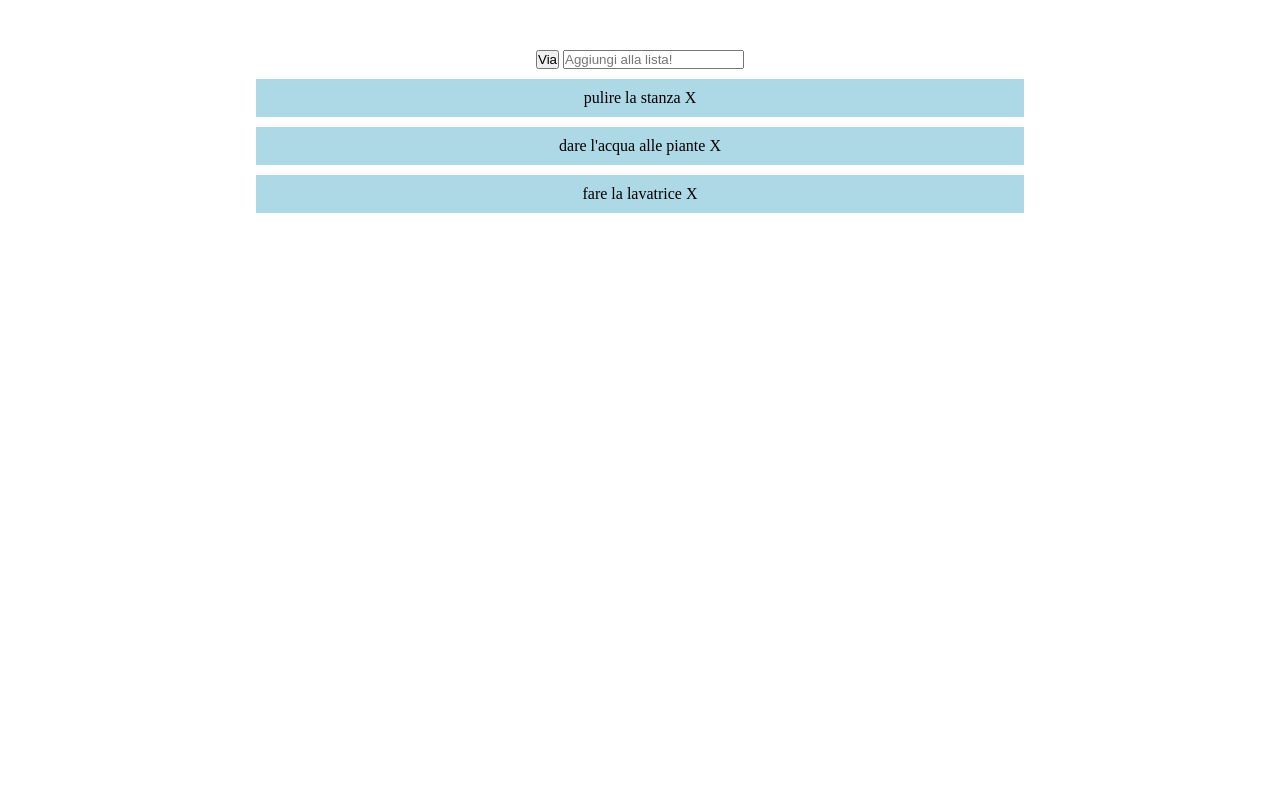
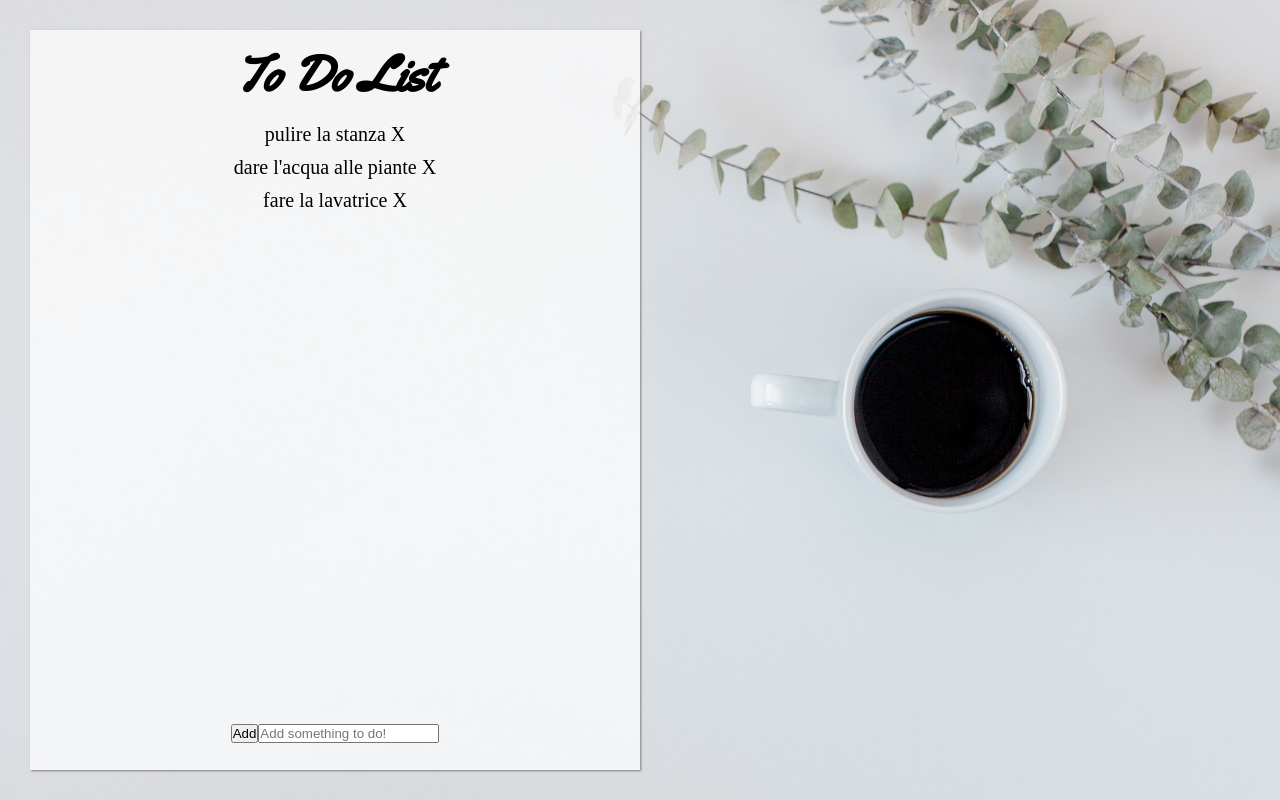
Before and after one commit to MatiaCasu/vue-todolist, a plain HTML site: page index.html in a window 1280 px wide. Drawn offline with nearby package versions, Linux system fonts and the light colour scheme.

Commit message:
Aggiunta img background e stile base lista

```diff
--- a/css/style.css
+++ b/css/style.css
@@ -2,15 +2,49 @@
   margin: 0;
   padding: 0;
   box-sizing: border-box;
+  /* background-color: rgba(52, 80, 204, 0.7); */
 }
+
 .body-wrapper{
+  height: 100vh;
+  background-image: url(../img/coffee.jpg);
+  background-size: cover;
   text-align: center;
-  width: 60%;
-  margin: 50px auto;
+  padding: 30px;
 }
-.list li{
+
+.paper-list{
+ background-color: rgba(255,255,255,0.7);
+ box-shadow: 1px 1px 2px grey;
+ width: 50%;
+ height: 100%;
+ padding: 0 20px;
+ display: flex;
+ flex-direction: column;
+}
+
+.title{
+  font-family: 'Yellowtail', cursive;
+  font-size: 25px;
+  text-transform: capitalize;
+  flex-basis: 10%;
+  padding: 10px 0;
+}
+
+ul.list{
+  flex-basis: 80%;
   list-style: none;
-  background-color: lightblue;
-  margin: 10px 0;
-  padding: 10px;
+  overflow-y: auto;
 }
+
+ul.list li{
+  padding: 5px 0;
+  font-size: 20px;
+}
+
+.add-item{
+  flex-basis: 10%;
+  display: flex;
+  justify-content: center;
+  align-items: center;
+}
--- a/index.html
+++ b/index.html
@@ -4,16 +4,27 @@
   <meta charset="UTF-8">
   <meta name="viewport" content="width=device-width, initial-scale=1.0">
   <meta http-equiv="X-UA-Compatible" content="ie=edge">
+  <!-- font -->
+  <link rel="preconnect" href="https://fonts.gstatic.com">
+  <link href="https://fonts.googleapis.com/css2?family=Yellowtail&display=swap" rel="stylesheet">
+  <!-- /font -->
   <link rel="stylesheet" href="css/style.css">
   <title>Vue To do list</title>
 </head>
 <body>
   <div id="app" class="body-wrapper">
-    <button @click="addItem" type="button" name="button">Via</button>
-    <input type="text" name="" placeholder="Aggiungi alla lista!" v-model="itemInput" v-on:keydown.13="addItem">
-    <ul class="list">
-      <li v-for="(item, i) in toDoList">{{item}}<span @click="deleteItem(toDoList, i)"> X</span></li>
-    </ul>
+    <div class="paper-list">
+      <div class="title">
+        <h1>To do list</h1>
+      </div>
+      <ul class="list">
+        <li v-for="(item, i) in toDoList">{{item}}<span @click="deleteItem(toDoList, i)"> X</span></li>
+      </ul>
+      <div class="add-item">
+        <button @click="addItem" type="button" name="button">{{buttonText}}</button>
+        <input type="text" name="" :placeholder="inputPlaceholder" v-model="itemInput" v-on:keydown.13="addItem">
+      </div>
+    </div>
   </div>
   <script src="https://cdn.jsdelivr.net/npm/vue@2/dist/vue.js"></script>
   <script src="js/script.js"></script>
--- a/js/script.js
+++ b/js/script.js
@@ -7,6 +7,8 @@ var app = new Vue({
   data: {
     toDoList : ["pulire la stanza", "dare l'acqua alle piante", "fare la lavatrice"],
     itemInput: "",
+    inputPlaceholder: "Add something to do!",
+    buttonText: "Add"
   },
   methods: {
     deleteItem : function(array, index){
```
Also changed, not shown: img/coffee.jpg (added).
